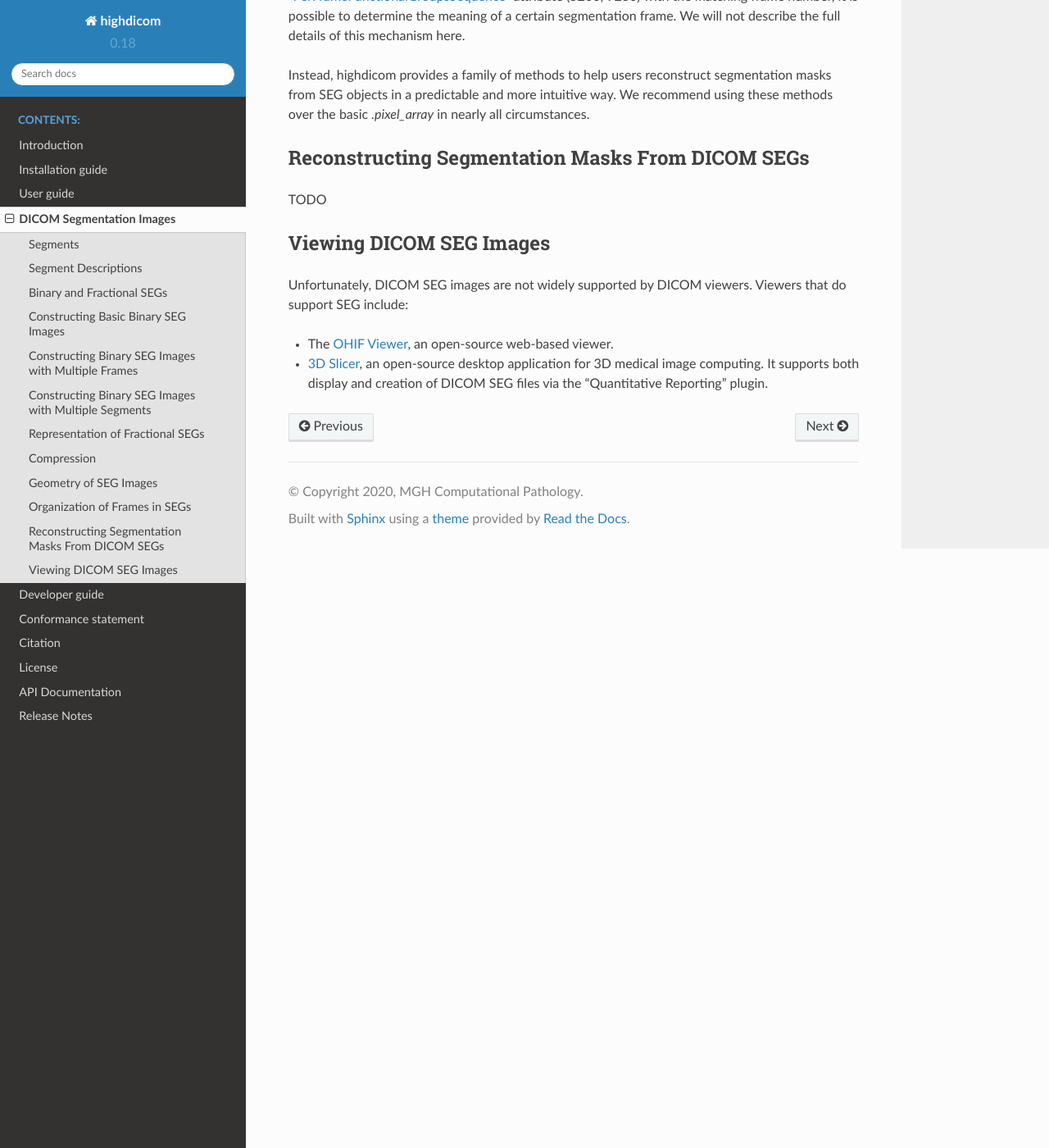
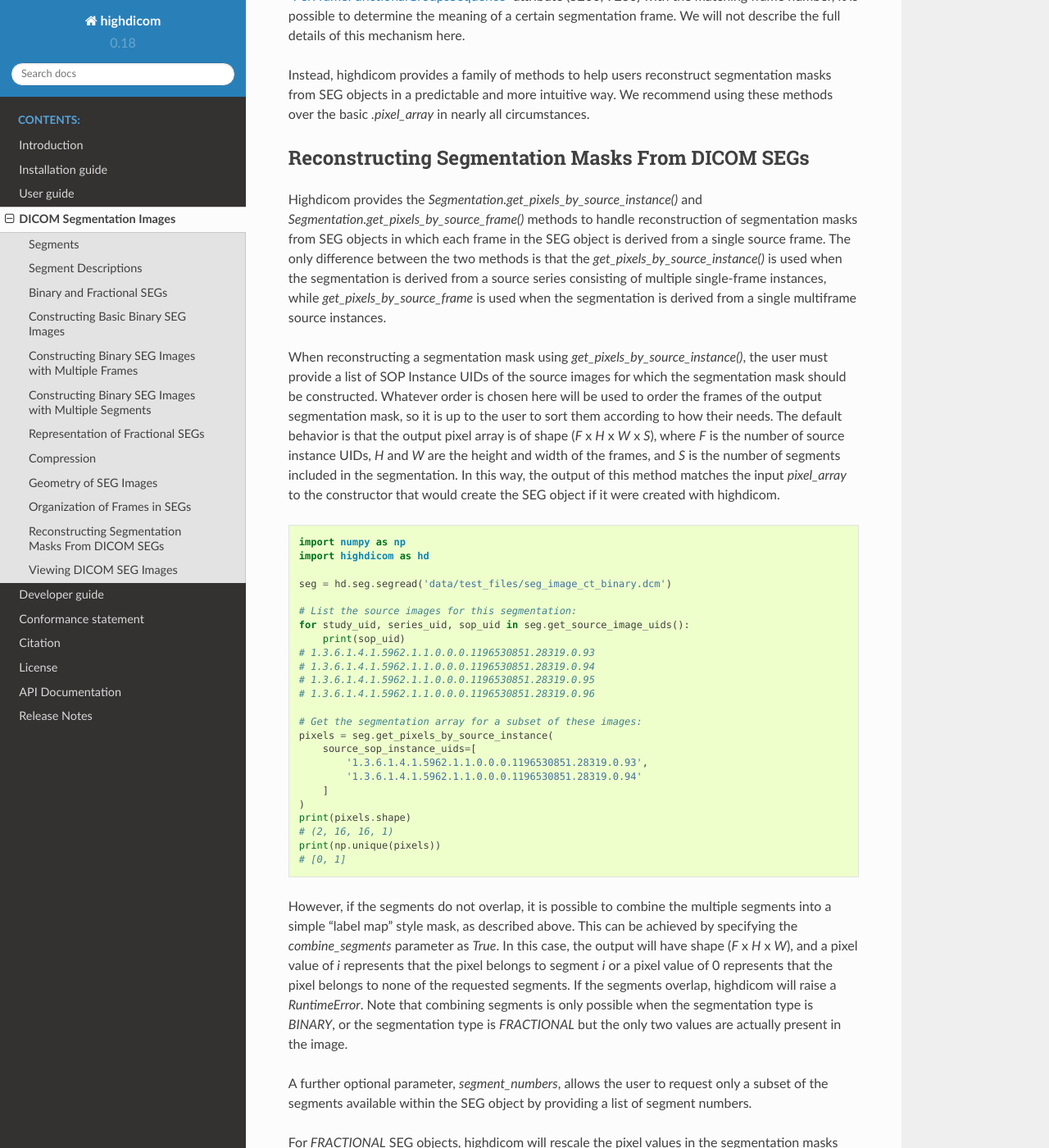
Before and after one commit to ImagingDataCommons/highdicom, a Sphinx documentation site: the page built from docs/seg.rst, in a window 1280 px wide and 1400 px high, scrolled down 13440 px. Shown: the whole window at 82% size. Built offline with Sphinx 7.4.7 and the Read the Docs theme 2.0.0, drawn with Linux system fonts in a browser that asks for light colours; some of the changed text lies outside the part shown.

Commit message:
Add unfinished section on reconstruction of segs

```diff
--- a/docs/seg.rst
+++ b/docs/seg.rst
@@ -762,7 +762,75 @@ circumstances.
 Reconstructing Segmentation Masks From DICOM SEGs
 -------------------------------------------------
 
-TODO
+Highdicom provides the `Segmentation.get_pixels_by_source_instance()` and
+`Segmentation.get_pixels_by_source_frame()` methods to handle reconstruction of
+segmentation masks from SEG objects in which each frame in the SEG object is
+derived from a single source frame. The only difference between the two methods
+is that the `get_pixels_by_source_instance()` is used when the segmentation is
+derived from a source series consisting of multiple single-frame instances,
+while `get_pixels_by_source_frame` is used when the segmentation is derived
+from a single multiframe source instances.
+
+When reconstructing a segmentation mask using `get_pixels_by_source_instance()`,
+the user must provide a list of SOP Instance UIDs of the source images for which
+the segmentation mask should be constructed. Whatever order is chosen here will
+be used to order the frames of the output segmentation mask, so it is up to the
+user to sort them according to how their needs. The default behavior is that the
+output pixel array is of shape (*F* x *H* x *W* x *S*), where *F* is the number
+of source instance UIDs, *H* and *W* are the height and width of the frames, and
+*S* is the number of segments included in the segmentation. In this way, the
+output of this method matches the input `pixel_array` to the constructor that
+would create the SEG object if it were created with highdicom.
+
+.. code-block:: python
+
+    import numpy as np
+    import highdicom as hd
+
+    seg = hd.seg.segread('data/test_files/seg_image_ct_binary.dcm')
+
+    # List the source images for this segmentation:
+    for study_uid, series_uid, sop_uid in seg.get_source_image_uids():
+        print(sop_uid)
+    # 1.3.6.1.4.1.5962.1.1.0.0.0.1196530851.28319.0.93
+    # 1.3.6.1.4.1.5962.1.1.0.0.0.1196530851.28319.0.94
+    # 1.3.6.1.4.1.5962.1.1.0.0.0.1196530851.28319.0.95
+    # 1.3.6.1.4.1.5962.1.1.0.0.0.1196530851.28319.0.96
+
+    # Get the segmentation array for a subset of these images:
+    pixels = seg.get_pixels_by_source_instance(
+        source_sop_instance_uids=[
+            '1.3.6.1.4.1.5962.1.1.0.0.0.1196530851.28319.0.93',
+            '1.3.6.1.4.1.5962.1.1.0.0.0.1196530851.28319.0.94'
+        ]
+    )
+    print(pixels.shape)
+    # (2, 16, 16, 1)
+    print(np.unique(pixels))
+    # [0, 1]
+
+However, if the segments do not overlap, it is possible to combine the multiple
+segments into a simple "label map" style mask, as described above. This can be
+achieved by specifying the `combine_segments` parameter as `True`. In this
+case, the output will have shape (*F* x *H* x *W*), and a pixel value of *i*
+represents that the pixel belongs to segment *i* or a pixel value of 0
+represents that the pixel belongs to none of the requested segments. If the
+segments overlap, highdicom will raise a `RuntimeError`. Note that combining
+segments is only possible when the segmentation type is `BINARY`, or the
+segmentation type is `FRACTIONAL` but the only two values are actually present
+in the image.
+
+A further optional parameter, `segment_numbers`, allows the user to request
+only a subset of the segments available within the SEG object by providing a
+list of segment numbers.
+
+For `FRACTIONAL` SEG objects, highdicom will rescale the pixel values in the
+segmentation masks from the integer values as which they are stored back down
+to the range `0.0` to `1.0` as floating point values by scaling by the
+"MaximumFractionalValue" attribute. If desired, this behavior can be disabled
+by specifying `rescale_fractional=False`, in which case the raw integer array
+as stored in the SEG will be returned.
+
 
 Viewing DICOM SEG Images
 ------------------------
```
